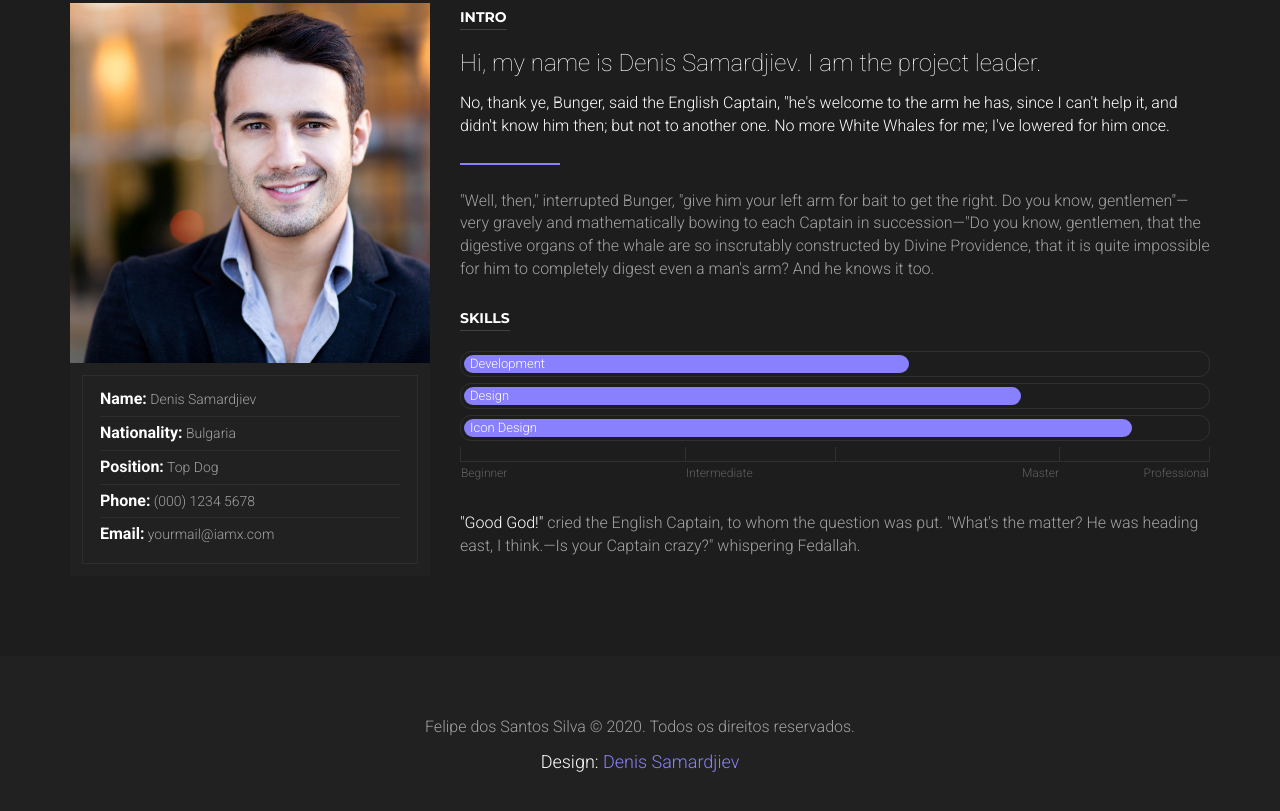
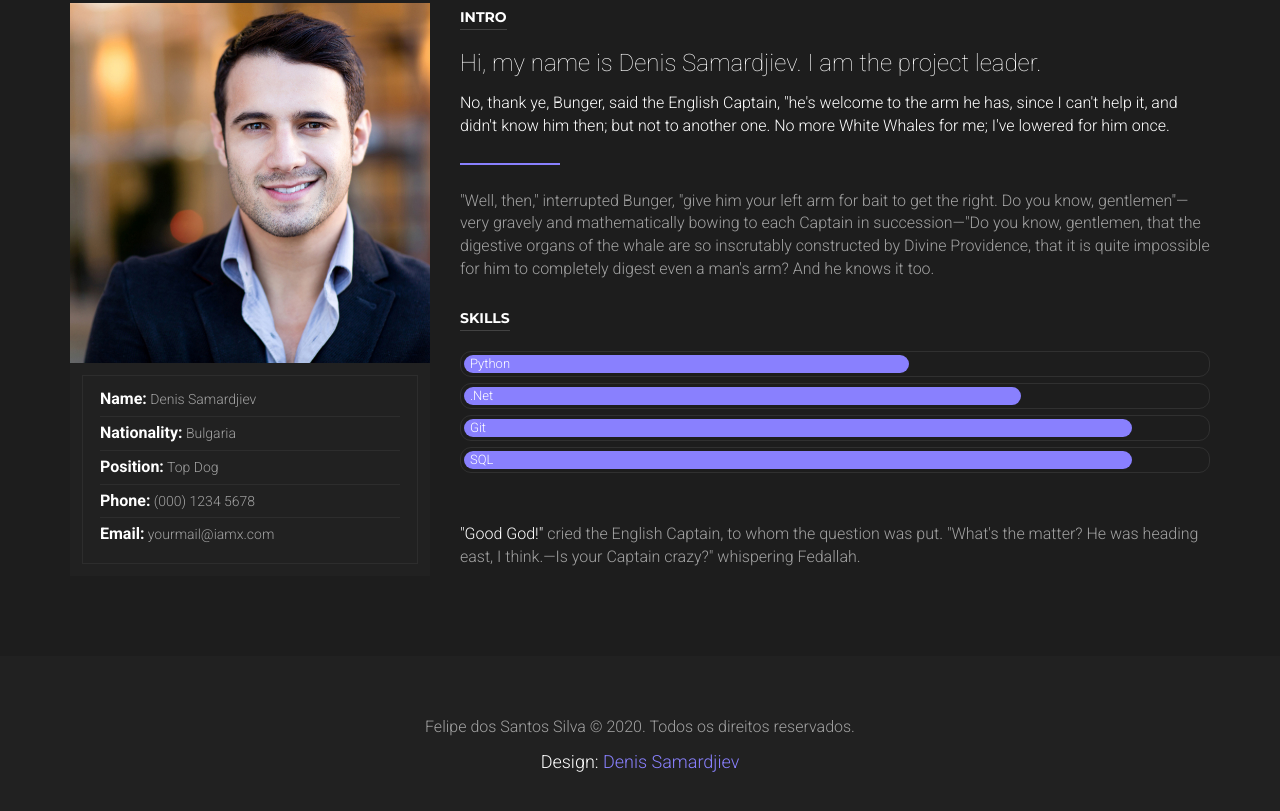
Before and after one commit to DarthFil/darthfil.github.io, a plain HTML site: page index.html in a window 1280 px wide. Shown: the part 965-1776 px from the top of the page. Drawn offline with nearby package versions, Linux system fonts and the light colour scheme.

Commit message:
feature: Ajustes nas Skills

```diff
--- a/index.html
+++ b/index.html
@@ -122,24 +122,23 @@
                     <h5 class="heading-1 mt20 mb20">Skills</h5>
                     <div class="progress">
                         <div class="progress-bar text-left" role="progressbar" aria-valuenow="60" aria-valuemin="0" aria-valuemax="100" style="width: 60%;">
-                            Development
+                            Python
                         </div>
                     </div>
                     <div class="progress">
                         <div class="progress-bar text-left" role="progressbar" aria-valuenow="75" aria-valuemin="0" aria-valuemax="100" style="width: 75%;">
-                            Design
+                            .Net
                         </div>
                     </div>
                     <div class="progress">
                         <div class="progress-bar text-left" role="progressbar" aria-valuenow="90" aria-valuemin="0" aria-valuemax="100" style="width: 90%;">
-                            Icon Design
+                            Git
                         </div>
                     </div>
-                    <div class="progress-meter">
-                        <div class="meter meter-left" style="width: 30%;"><span class="meter-text">Beginner</span></div>
-                        <div class="meter meter-left" style="width: 20%;"><span class="meter-text">Intermediate</span></div>
-                        <div class="meter meter-right" style="width: 20%;"><span class="meter-text">Professional</span></div>
-                        <div class="meter meter-right" style="width: 30%;"><span class="meter-text">Master</span></div>
+                    <div class="progress">
+                        <div class="progress-bar text-left" role="progressbar" aria-valuenow="90" aria-valuemin="0" aria-valuemax="100" style="width: 90%;">
+                            SQL
+                        </div>
                     </div>
                     <p class="text-small mt50 no-margin-bottom"><span class="text-switch">"Good God!"</span> cried the English Captain, to whom the question was put. "What's the matter? He was heading east, I think.—Is your Captain crazy?" whispering Fedallah.</p>
                 </div>
```
